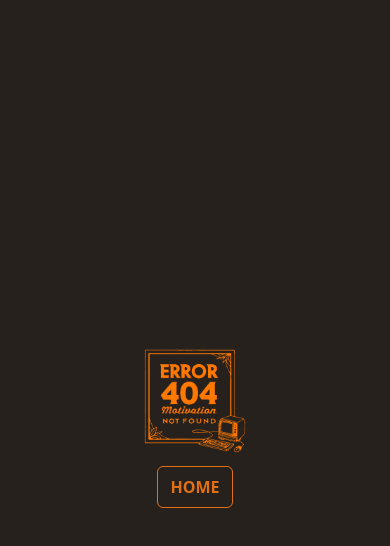
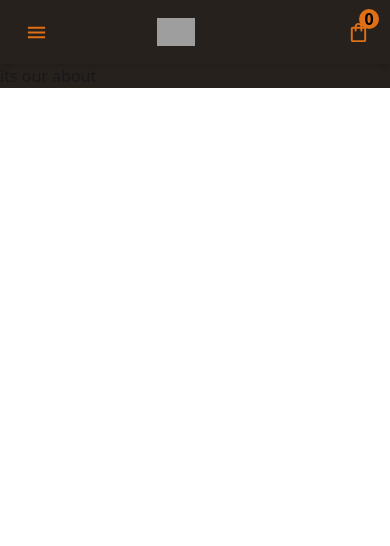
Before and after one commit to najatul6/VelvetPour, a React (Vite) app: page /about in a window 390 px wide. Shown: the top 546 px of the page. Built offline with nearby package versions, Linux system fonts and the light colour scheme; grey boxes are pictures that could not be loaded; a web font is replaced by a local one.

Commit message:
UPDATED in navbar. removed old school dropdown added sidebar and updated hero section too

```diff
--- a/src/components/Hero.jsx
+++ b/src/components/Hero.jsx
@@ -2,7 +2,6 @@ import React, { useState } from "react";
 import 'animate.css'
 const Hero = () => {
      const [activeSlide, setActiveSlide] = useState(1);
-     console.log(activeSlide)
   return (
     <div>
       <div className="carousel w-full">
@@ -48,7 +47,7 @@ const Hero = () => {
             }}
           >
             <div className="absolute left-20 text-neutral-content text-center w-3/6">
-              <div className="flex flex-col gap-2 items-start md:w-9/12">
+              <div className="flex flex-col gap-2 items-start md:w-11/12">
                 <p className={`font-futuraPT text-xl md:text-5xl capitalize ${activeSlide === 2 ? 'animate__animated animate__fadeInLeft animated_fadeIN_css' : ''} `}>
                   Grab chilled
                 </p>
@@ -80,7 +79,7 @@ const Hero = () => {
             }}
           >
             <div className="absolute left-20 text-neutral-content text-center">
-              <div className="flex flex-col gap-2 items-start md:w-9/12">
+              <div className="flex flex-col gap-2 items-start md:w-11/12">
                 <p className={`font-futuraPT text-xl md:text-5xl capitalize ${activeSlide === 3 ? 'animate__animated animate__fadeInLeft animated_fadeIN_css' : ''}`}>
                   exclusive offer
                 </p>
--- a/src/components/Navbar.jsx
+++ b/src/components/Navbar.jsx
@@ -1,28 +1,36 @@
+import { useState } from "react";
 import { IoMdMenu } from "react-icons/io";
-import { IoSearch } from "react-icons/io5";
+import { IoClose } from "react-icons/io5";
 import { MdOutlineShoppingBag } from "react-icons/md";
 import { NavLink } from "react-router";
 
 const Navbar = () => {
+  const [swapMenuIcon, setSwapMenuIcon] = useState(true);
   return (
     <div
       className={`navbar flex items-center justify-between px-4 bg-[#27211d]`}
     >
       <div className="navbar-start flex justify-between">
-        <div className="dropdown">
-          <div
-            tabIndex={0}
-            role="button"
-            className="text-accent lg:hidden cursor-pointer"
+        <div className="drawer lg:hidden">
+          <input id="my-drawer-1" type="checkbox" className="drawer-toggle" />
+          <div className="drawer-content">
+            {/* Page content here */}
+            <label
+              onClick={() => setSwapMenuIcon(!swapMenuIcon)}
+              htmlFor="my-drawer-1"
+              className="btn btn-circle drawer-button swap swap-rotate bg-[#27211d] text-accent border-none shadow-none"
             >
+              {swapMenuIcon === true ? (
                 <IoMdMenu size={23} />
+              ) : (
+                <IoClose size={23} />
+              )}
+            </label>
           </div>
-          <div
-            tabIndex="-1"
-            className="menu menu-sm dropdown-content bg-[#27211d] rounded-box z-10 mt-3 w-52 p-2"
-          >
+          <div className="drawer-side top-16">
+            <div className="menu menu-vertical gap-5 w-60 min-h-screen text-center bg-[#27211d]">
               <NavLink className="text-accent font-semibold text-lg" to={"/"}>
-              Home
+                HOME
               </NavLink>
               <NavLink
                 className="text-accent font-semibold text-lg"
@@ -30,7 +38,10 @@ const Navbar = () => {
               >
                 ABOUT
               </NavLink>
-            <NavLink className="text-accent font-semibold text-lg" to={"/shop"}>
+              <NavLink
+                className="text-accent font-semibold text-lg"
+                to={"/shop"}
+              >
                 SHOP
               </NavLink>
               <NavLink
@@ -52,6 +63,14 @@ const Navbar = () => {
                 LOGIN
               </NavLink>
             </div>
+          </div>
+        </div>
+        <div className="dropdown">
+          <div
+            tabIndex={0}
+            role="button"
+            className="text-accent lg:hidden cursor-pointer"
+          ></div>
         </div>
         <div className="w-12 lg:hidden">
           <img
@@ -82,7 +101,6 @@ const Navbar = () => {
               </div>
             </div>
           </div>
-
           <NavLink className="text-accent font-semibold text-lg" to={"/pages"}>
             PAGES
           </NavLink>
--- a/src/error/Error.jsx
+++ b/src/error/Error.jsx
@@ -9,7 +9,7 @@ const Error = () => {
     return (
         <div className='min-h-screen flex justify-center items-center flex-col'>
             <img className='w-4/12' src={errorImg} alt="error 404" />
-            <button className='text-accent border rounded-md py-2 px-3 hover:bg-amber-600 hover:text-white hover:border-amber-600 font-semibold cursor-pointer duration-300' onClick={goBack}>HOME</button>
+            <button className='text-accent border rounded-md py-2 px-3 hover:bg-amber-600 hover:text-white hover:border-amber-600 font-semibold cursor-pointer duration-300' onClick={goBack}>GO BACK</button>
         </div>
     );
 };
--- /dev/null
+++ b/src/pages/AboutUs.jsx
@@ -0,0 +1,11 @@
+import React from 'react';
+
+const AboutUs = () => {
+    return (
+        <div>
+            its our about
+        </div>
+    );
+};
+
+export default AboutUs;
--- a/src/pages/Home.jsx
+++ b/src/pages/Home.jsx
@@ -1,5 +1,6 @@
 import React from 'react';
 import Hero from '../components/Hero';
+import AboutUs from './AboutUs';
 
 const Home = () => {
     return (
```
Also changed, not shown: src/router/Routes.jsx (+6 -1 lines). Lines whose indentation alone changed are shown as unchanged.
